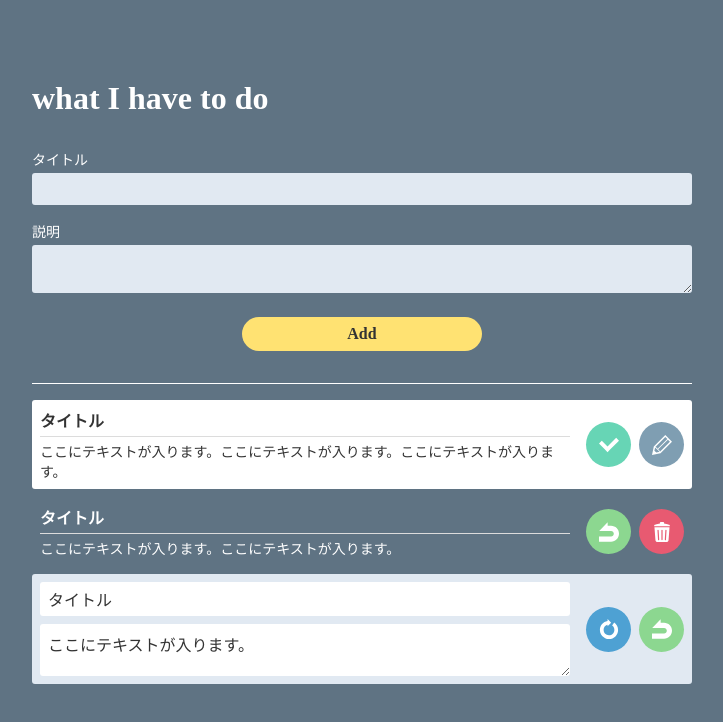
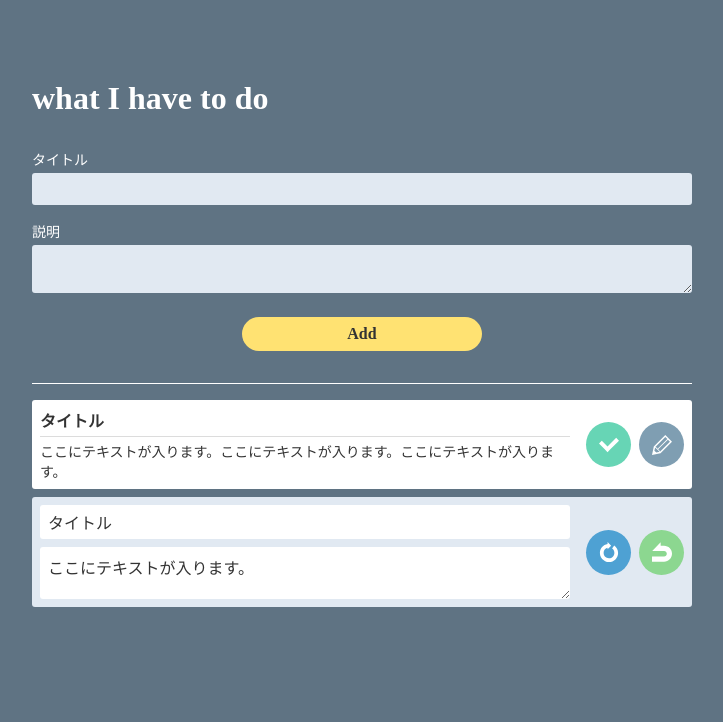
Before and after one commit to tomomi-hirai/react-todo, a React (Create React App) app: page / in a window 1280 px wide. Shown: the top 722 px of the page, without its empty margins (278-1001 px from the left). Built offline with nearby package versions, Linux system fonts and the light colour scheme.

Commit message:
TodoList ファイル分割
- App.js から TodoList の記述を別ファイルに移動
- TodoList から TodoItem 及び EditTodoItem を分離

```diff
--- a/src/components/App.js
+++ b/src/components/App.js
@@ -1,8 +1,8 @@
 import React, { Component } from 'react';
+import TodoList from './TodoList';
 import '../css/ress.css';
 import '../css/app.css';
 import '../css/form.css';
-import '../css/todoList.css';
 
 class App extends Component {
   render() {
@@ -21,63 +21,7 @@ class App extends Component {
           </from>
         </div>
         <div className="app__todoWrapper">
-          <ul className="todoList">
-            <li className="todoList__item incompleteItem">
-              <div className="incompleteItem__content">
-                <span className="incompleteItem__title">タイトル</span>
-                <p className="incompleteItem__desc">ここにテキストが入ります。ここにテキストが入ります。ここにテキストが入ります。</p>
-              </div>
-              <ul className="todoList__actionBtnList">
-                <li className="todoList__actionBtnItem">
-                  <button className="actionBtn actionBtn--done" type="button">
-                    <img className="actionBtn__icon" src="img/icon_done.svg" />
-                  </button>
-                </li>
-                <li className="todoList__actionBtnItem">
-                  <button className="actionBtn actionBtn--edit" type="button">
-                    <img className="actionBtn__icon" src="img/icon_edit.svg" />
-                  </button>
-                </li>
-              </ul>
-            </li>
-            <li className="todoList__item doneItem">
-              <div className="doneItem__content"><span className="doneItem__title">タイトル</span>
-                <p className="doneItem__desc">ここにテキストが入ります。ここにテキストが入ります。</p>
-              </div>
-              <ul className="todoList__actionBtnList">
-                <li className="todoList__actionBtnItem">
-                  <button className="actionBtn actionBtn--return" type="button">
-                    <img className="actionBtn__icon" src="img/icon_return.svg" />
-                  </button>
-                </li>
-                <li className="todoList__actionBtnItem">
-                  <button className="actionBtn actionBtn--delete" type="button">
-                    <img className="actionBtn__icon" src="img/icon_delete.svg"/>
-                  </button>
-                </li>
-              </ul>
-            </li>
-            <li className="todoList__item editItem">
-              <div className="editItem__content">
-                <from className="editForm">
-                  <input className="editForm__textBox" type="text" name="title" value="タイトル" />
-                  <textarea className="editForm__textBox" name="desc">ここにテキストが入ります。</textarea>
-                </from>
-              </div>
-              <ul className="todoList__actionBtnList">
-                <li className="todoList__actionBtnItem">
-                  <button className="actionBtn actionBtn--update" type="button">
-                    <img className="actionBtn__icon" src="img/icon_update.svg" />
-                  </button>
-                </li>
-                <li className="todoList__actionBtnItem">
-                  <button className="actionBtn actionBtn--return" type="button">
-                    <img className="actionBtn__icon" src="img/icon_return.svg" />
-                  </button>
-                </li>
-              </ul>
-            </li>
-          </ul>
+          <TodoList />
         </div>
       </div>
     );
--- /dev/null
+++ b/src/components/EditTodoItem.js
@@ -0,0 +1,30 @@
+import React, { Component } from 'react';
+
+class EditTodoItem extends Component {
+  render() {
+    return(
+      <li className="todoList__item editItem">
+        <div className="editItem__content">
+          <from className="editForm">
+            <input className="editForm__textBox" type="text" name="title" value="タイトル" />
+            <textarea className="editForm__textBox" name="desc">ここにテキストが入ります。</textarea>
+          </from>
+        </div>
+        <ul className="todoList__actionBtnList">
+          <li className="todoList__actionBtnItem">
+            <button className="actionBtn actionBtn--update" type="button">
+              <img className="actionBtn__icon" src="img/icon_update.svg" />
+            </button>
+          </li>
+          <li className="todoList__actionBtnItem">
+            <button className="actionBtn actionBtn--return" type="button">
+              <img className="actionBtn__icon" src="img/icon_return.svg" />
+            </button>
+          </li>
+        </ul>
+      </li>
+    );
+  }
+}
+
+export default EditTodoItem;
--- /dev/null
+++ b/src/components/TodoItem.js
@@ -0,0 +1,46 @@
+import React, { Component } from 'react';
+
+class TodoItem extends Component {
+  render() {
+    return(
+      <li className="todoList__item incompleteItem">
+        <div className="incompleteItem__content">
+          <span className="incompleteItem__title">タイトル</span>
+          <p className="incompleteItem__desc">ここにテキストが入ります。ここにテキストが入ります。ここにテキストが入ります。</p>
+        </div>
+        <ul className="todoList__actionBtnList">
+          <li className="todoList__actionBtnItem">
+            <button className="actionBtn actionBtn--done" type="button">
+              <img className="actionBtn__icon" src="img/icon_done.svg" />
+            </button>
+          </li>
+          <li className="todoList__actionBtnItem">
+            <button className="actionBtn actionBtn--edit" type="button">
+              <img className="actionBtn__icon" src="img/icon_edit.svg" />
+            </button>
+          </li>
+        </ul>
+      </li>
+      /* <li className="todoList__item doneItem">
+        <div className="doneItem__content">
+          <span className="doneItem__title">タイトル</span>
+          <p className="doneItem__desc">ここにテキストが入ります。ここにテキストが入ります。</p>
+        </div>
+        <ul className="todoList__actionBtnList">
+          <li className="todoList__actionBtnItem">
+            <button className="actionBtn actionBtn--return" type="button">
+              <img className="actionBtn__icon" src="img/icon_return.svg" />
+            </button>
+          </li>
+          <li className="todoList__actionBtnItem">
+            <button className="actionBtn actionBtn--delete" type="button">
+              <img className="actionBtn__icon" src="img/icon_delete.svg"/>
+            </button>
+          </li>
+        </ul>
+      </li> */
+    );
+  }
+}
+
+export default TodoItem;
--- /dev/null
+++ b/src/components/TodoList.js
@@ -0,0 +1,17 @@
+import React, { Component } from 'react';
+import TodoItem from './TodoItem';
+import EditTodoItem from './EditTodoItem';
+import '../css/todoList.css';
+
+class TodoList extends Component {
+  render() {
+    return(
+      <ul className="todoList">
+        <TodoItem />
+        <EditTodoItem />
+      </ul>
+    )
+  }
+}
+
+export default TodoList;
```
